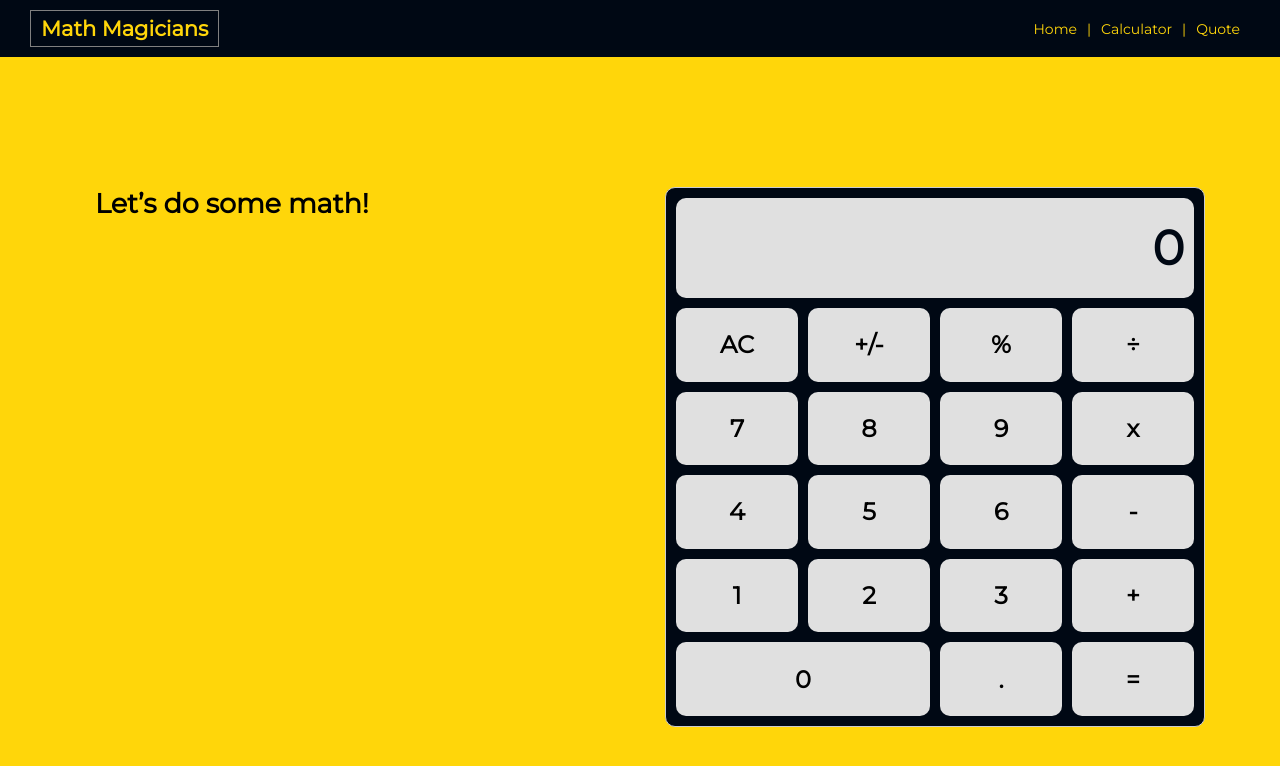
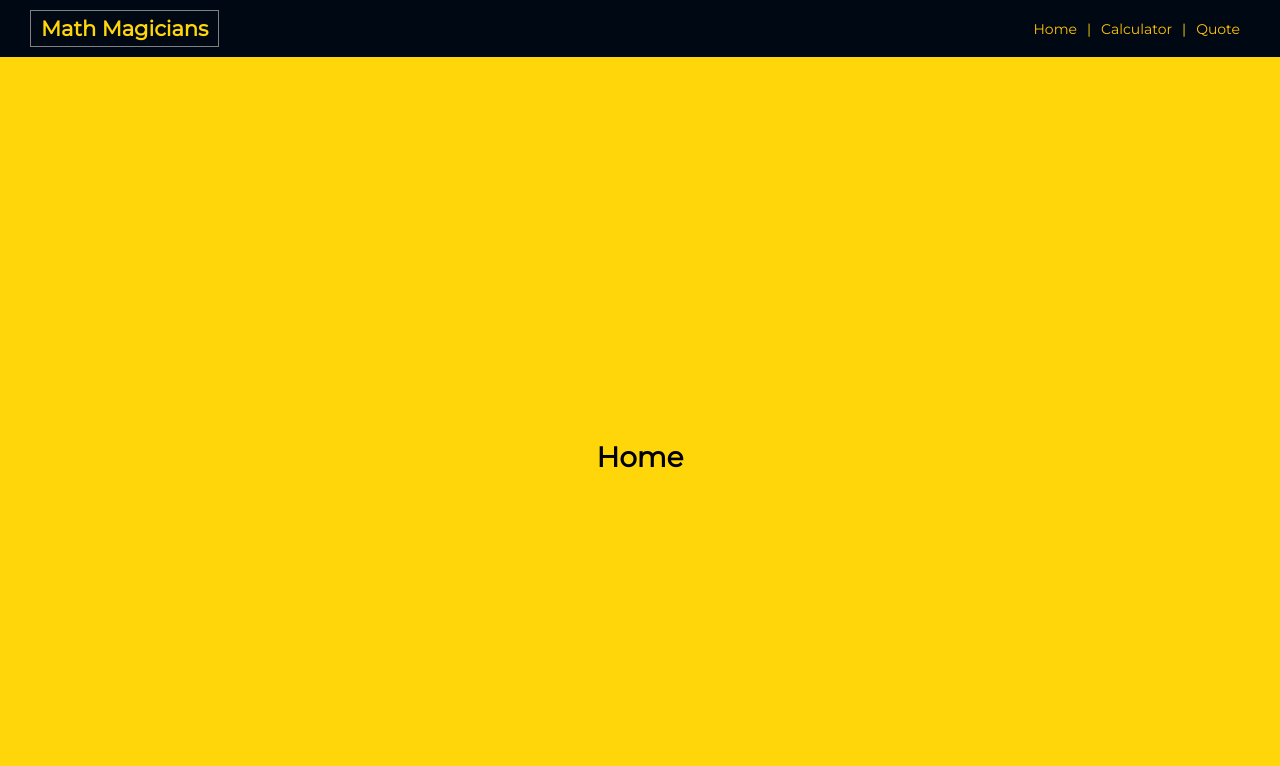
Before and after one commit to fabgrel10/math-magicians, a React (Vite) app: page / in a window 1280 px wide. Shown: the top 766 px of the page. Built offline with nearby package versions, Linux system fonts and the light colour scheme.

Commit message:
✨ feat: Add routing capabilities using react-router

```diff
--- a/src/App.jsx
+++ b/src/App.jsx
@@ -1,6 +1,11 @@
+import {
+  Routes,
+  Route,
+} from 'react-router-dom';
 import styled, { createGlobalStyle } from 'styled-components';
 import Nav from './components/Nav/Nav';
 import Calculator from './components/Calculator/Calculator';
+import Home from './components/Home/Home';
 
 function App() {
   return (
@@ -8,7 +13,10 @@ function App() {
       <CSSReset />
       <Nav />
       <Container>
-        <Calculator />
+        <Routes>
+          <Route path="/" element={<Home />} />
+          <Route path="calculator" element={<Calculator />} />
+        </Routes>
       </Container>
     </div>
   );
@@ -33,6 +41,11 @@ const CSSReset = createGlobalStyle`
 
     font-size: 1.4rem;
   }
+
+  a {
+    color: #ffc300;
+    text-decoration: none;
+  }
 `;
 
 const Container = styled.div`
--- a/src/components/Home/Home.jsx
+++ b/src/components/Home/Home.jsx
@@ -5,3 +5,5 @@ function Home() {
     </div>
   );
 }
+
+export default Home;
--- a/src/components/Nav/Nav.jsx
+++ b/src/components/Nav/Nav.jsx
@@ -1,4 +1,5 @@
 import React, { useEffect, useState } from 'react';
+import { Link } from 'react-router-dom';
 import styled from 'styled-components';
 import { FaHome, FaCalculator, FaQuoteLeft } from 'react-icons/fa';
 
@@ -26,19 +27,19 @@ export default function Nav() {
         <MobileNavbar.Items>
           <MobileNavbar.Item>
             <MobileNavbar.Icon>
-              <FaHome />
+              <Link to="/"><FaHome /></Link>
             </MobileNavbar.Icon>
             Home
           </MobileNavbar.Item>
           <MobileNavbar.Item>
             <MobileNavbar.Icon>
-              <FaCalculator />
+              <Link to="/Calculator"><FaCalculator /></Link>
             </MobileNavbar.Icon>
             Home
           </MobileNavbar.Item>
           <MobileNavbar.Item>
             <MobileNavbar.Icon>
-              <FaQuoteLeft />
+              <Link to="/Quote"><FaQuoteLeft /></Link>
             </MobileNavbar.Icon>
             Home
           </MobileNavbar.Item>
@@ -50,11 +51,11 @@ export default function Nav() {
     <Navbar.Wrapper>
       <Navbar.Logo>Math Magicians</Navbar.Logo>
       <Navbar.Items>
-        <Navbar.Item>Home</Navbar.Item>
+        <Navbar.Item><Link to="/">Home</Link></Navbar.Item>
         <p>|</p>
-        <Navbar.Item>Calculator</Navbar.Item>
+        <Navbar.Item><Link to="/Calculator">Calculator</Link></Navbar.Item>
         <p>|</p>
-        <Navbar.Item>Quote</Navbar.Item>
+        <Navbar.Item><Link to="/Quote">Quote</Link></Navbar.Item>
       </Navbar.Items>
     </Navbar.Wrapper>
   );
```
